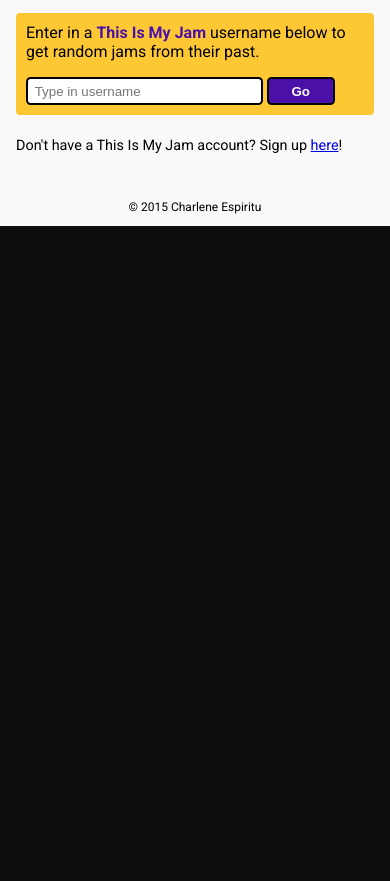
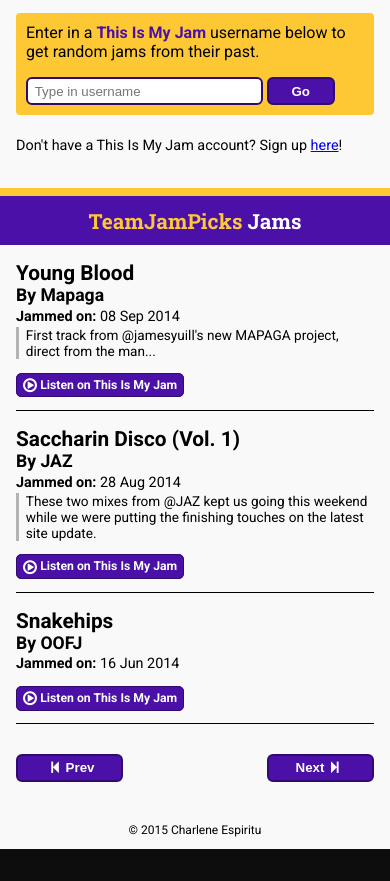
Before and after one commit to cespirit/Bring-Back-That-Jam, a plain HTML site: page index.html in a window 390 px wide. Shown: the part 199-1080 px from the top of the page. Before the commit the page ends 844 px from the top, so only its background shows below. Drawn offline with Linux system fonts and the light colour scheme.

Commit message:
Responsive jam results section

```diff
--- a/css/style.css
+++ b/css/style.css
@@ -5,6 +5,7 @@
 	background-repeat: no-repeat;
 	background-size: cover;
 	background-color: #0D0D0D;
+	word-wrap: break-word;
 }
 
 .content {
@@ -17,14 +18,13 @@
 
 h1, h2 {
 	font-family: 'Roboto Slab', serif;
-	text-transform: uppercase;
 }
 
 input, .button {
 	background: white;
 	padding: 0.35em 0.5em;
-	border: 0.15em solid black;
-	border-radius: 0.35em;
+	border: 0.15em solid #310a6f;
+	border-radius: 0.45em;
 }
 
 .accent {
@@ -50,6 +50,7 @@
 }
 
 .description h1 {
+	text-transform: uppercase;
 	padding-top: 0.5em;
 	margin-top: 0;
 	margin-bottom: 0;
@@ -88,23 +89,23 @@
 
 /* Past Jams Section */
 #jamResults {
-	 display: none;  /* REMOVE THIS LATER */
+	/* display: none;  /* REMOVE THIS LATER */
 }
 
 #jamResults h2 {
 	color: white;
 	background: #4B10A7;
 	text-align: center;
-	padding: 0.5em 0;
+	padding: 0.5em 1em;
 	margin: 0;
 	border-top: 0.4em solid #FEC835;
 }
 
 	#jamResults h2 a {
+		text-decoration: none;
 		color: #FEC835;
 	}
 
-#jamResults h2 a,
 ul#pastJams .jam-caption,
 ul#pastJams .jam-link a {
 	text-decoration: none;
@@ -127,7 +128,7 @@
 	float: left;
 	max-width: 8.4375em;
 	max-height: 8.4375em;
-	margin-right: 1em;
+	/*margin-right: 1em;*/
 }
 
 ul#pastJams .jam-details {
@@ -154,7 +155,7 @@
 
 	ul#pastJams .jam-caption {
 		padding-left: 0.5em;
-		border-left: 0.25em solid gray;
+		border-left: 0.25em solid #B3B3B3;
 	}
 
 	ul#pastJams .jam-link {
@@ -164,23 +165,26 @@
 /* Jam Results Controls Section */
 #jamResults .controls {
 	overflow: hidden;
+	padding-top: 1em;
 	padding-bottom: 1em;
+}
 
+#jamResults .controls i {
+	margin: 0 0.5em;
 }
 
 #jamResults .prev-button,
 #jamResults .next-button {
 	margin: 1em 0 1em 0;
+	padding: 0.5em 3em;
 }
 
 #jamResults .prev-button {
 	float: left;
-	margin-left: 35%;
 }
 
 #jamResults .next-button {
 	float: right;
-	margin-right: 35%;
 }
 
 /* Attribution and copyright */
@@ -188,6 +192,21 @@
 	font-size: 0.75em;
 	padding: 1em;
 	text-align: center;
+}
+
+@media only screen and (max-width: 700px) {
+	ul#pastJams .jam-avatar {
+		max-width: 7.1875em;
+		max-height: 7.1875em;
+	}
+
+	ul#pastJams .jam-details {
+		margin-left: 8.1875em;
+	}
+
+		ul#pastJams p {
+			margin: 0 0 0.15em 0;
+		}
 }
 
 @media only screen and (max-width: 450px) {
@@ -200,10 +219,52 @@
 		padding-right: 0;
 		width: 20%;
 	}
+
+	#jamResults h2 {
+		font-size: 1.3em;
+	}
+
+	ul#pastJams .jam-avatar {
+		display: none;
+	}
+
+	ul#pastJams .jam-details {
+		margin-left: 0;
+	}
+
+	ul#pastJams .jam-title {
+		font-size: 1.3em;
+		margin-bottom: 0;
+	}
+
+	ul#pastJams .jam-artist {
+		font-size: 1.1em;
+	}
+
+	ul#pastJams .jam-date {
+		font-size: 0.9em;
+	}
+
+	ul#pastJams .jam-caption,
+	ul#pastJams .jam-link {
+		font-size: 0.85em;
+	}
+
+	#jamResults .prev-button,
+	#jamResults .next-button {
+		margin: 1em 0 1em 0;
+		padding: 0.35em 2em;
+	}
 }
 
 @media only screen and (max-width: 345px) {
 	.description h1 {
 		font-size: 1.75em;
 	}
+
+	#jamResults .prev-button,
+	#jamResults .next-button {
+		margin: 0.5em 0 1em 0;
+		padding: 0.25em 1.5em;
+	}
 }
--- a/index.html
+++ b/index.html
@@ -22,7 +22,7 @@
  	   	</div>
 
  	   	<div id="jamResults">
- 	   		<h2><a href="http://www.thisismyjam.com/TeamJamPicks">TeamJamPicks</a>'s Jams</h2>
+ 	   		<h2><a href="http://www.thisismyjam.com/TeamJamPicks">TeamJamPicks</a> Jams</h2>
 	 	   	<ul id="pastJams">
 	 	   		<li>
 		 	   		<img src="http://static03.thisismyjam.com/i/b00da509dc782d4573603412a3f38cfc_185.jpg?1410184049" class="jam-avatar" alt="young blood jam avatar">
@@ -56,8 +56,8 @@
 	 	   		</li>
 	 	   	</ul>
 	 	   	<div class="controls">
-		 	   	<button class="prev-button prevButton button"><i class="fa fa-step-backward"></i> Prev</button>
-		 	   	<button class="next-button nextButton button">Next <i class="fa fa-step-forward"></i></button>
+		 	   	<button class="prev-button prevButton button"><i class="fa fa-step-backward"></i>Prev</button>
+		 	   	<button class="next-button nextButton button">Next<i class="fa fa-step-forward"></i></button>
 	 	   	</div>
  	   	</div>
 		<div class="attribution">
```
Also changed, not shown: imgs/bg-image.jpg (deleted).
